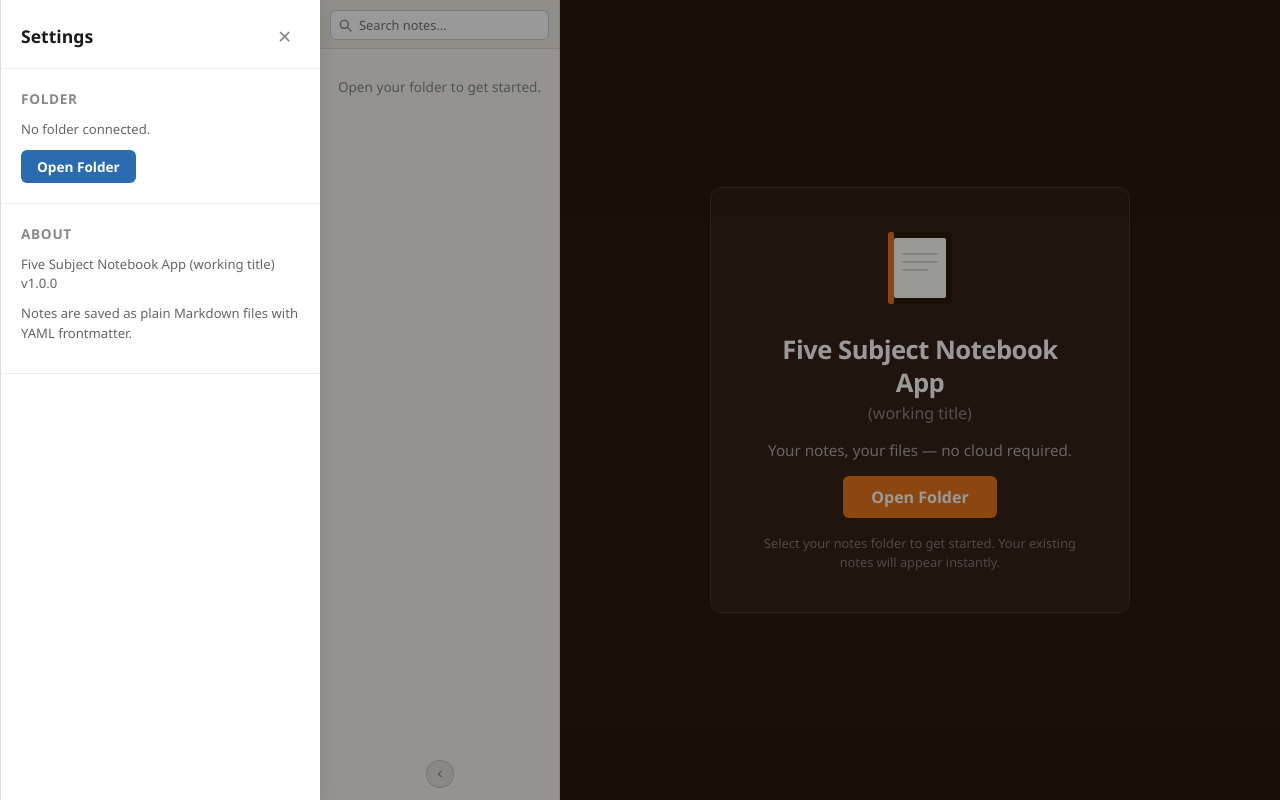
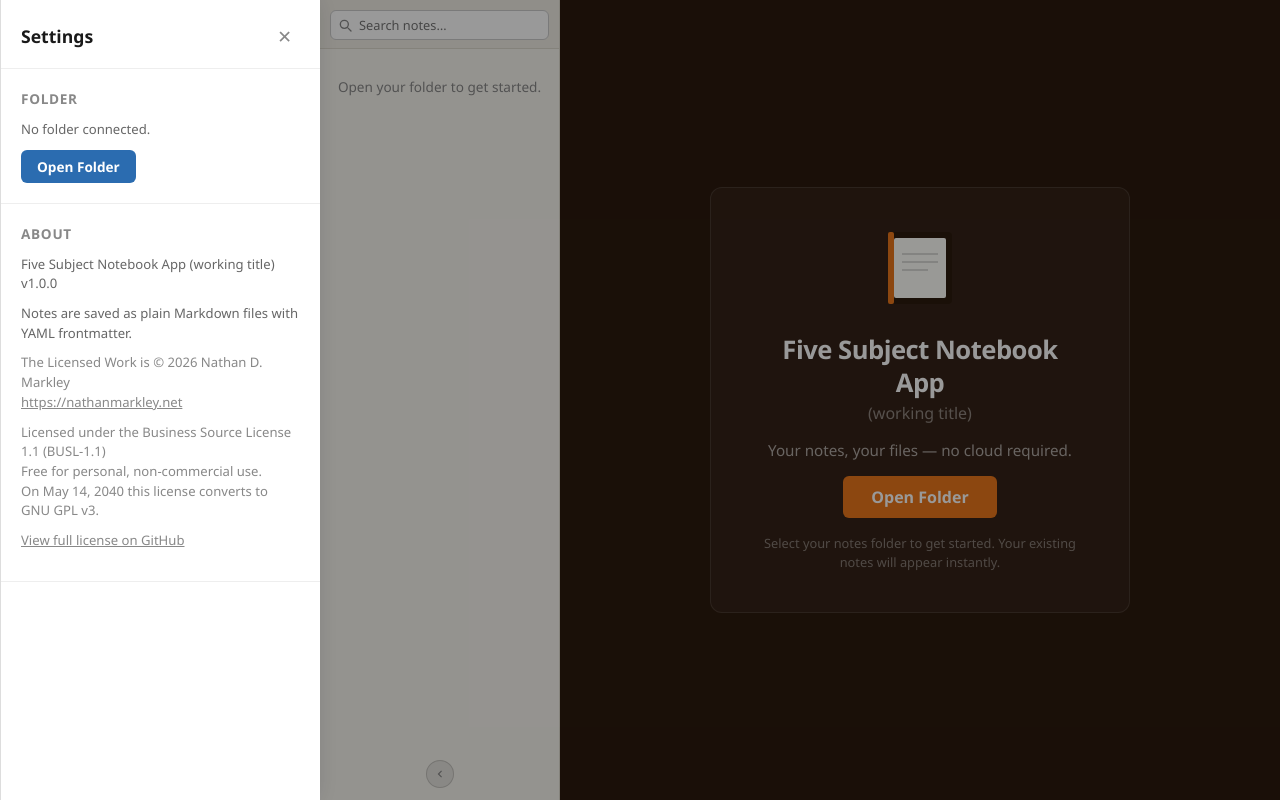
Before and after one commit to nathanmarkley/five-subject-app, a React (Vite) app: page / in a window 1280 px wide. Both pictures are taken after a click on the button 89 px from the left and 730 px from the top of the page. Built offline with nearby package versions, Linux system fonts and the light colour scheme.

Commit message:
Add license and copyright info to settings About section

```diff
--- a/src/components/SettingsPanel.jsx
+++ b/src/components/SettingsPanel.jsx
@@ -33,6 +33,27 @@ export default function SettingsPanel() {
           <h3>About</h3>
           <p className="settings-hint">Five Subject Notebook App (working title) v1.0.0</p>
           <p className="settings-hint">Notes are saved as plain Markdown files with YAML frontmatter.</p>
+          <p className="settings-hint settings-about-legal">
+            The Licensed Work is © 2026 Nathan D. Markley<br />
+            <a href="https://nathanmarkley.net" target="_blank" rel="noreferrer" className="settings-about-link">
+              https://nathanmarkley.net
+            </a>
+          </p>
+          <p className="settings-hint settings-about-legal">
+            Licensed under the Business Source License 1.1 (BUSL-1.1)<br />
+            Free for personal, non-commercial use.<br />
+            On May 14, 2040 this license converts to GNU GPL v3.
+          </p>
+          <p className="settings-hint">
+            <a
+              href="https://github.com/nathanmarkley/five-subject-app/blob/main/LICENSE"
+              target="_blank"
+              rel="noreferrer"
+              className="settings-about-link"
+            >
+              View full license on GitHub
+            </a>
+          </p>
         </section>
       </aside>
     </>
--- a/src/index.css
+++ b/src/index.css
@@ -653,6 +653,9 @@ input { font-family: inherit; }
   font-weight: 600;
 }
 .settings-action-btn:hover { background: #1a4f8a; }
+.settings-about-legal { color: #888; }
+.settings-about-link { color: #888; text-decoration: underline; }
+.settings-about-link:hover { color: #444; }
 
 /* Paper style picker */
 .paper-options { display: flex; flex-direction: column; gap: 10px; }
```
